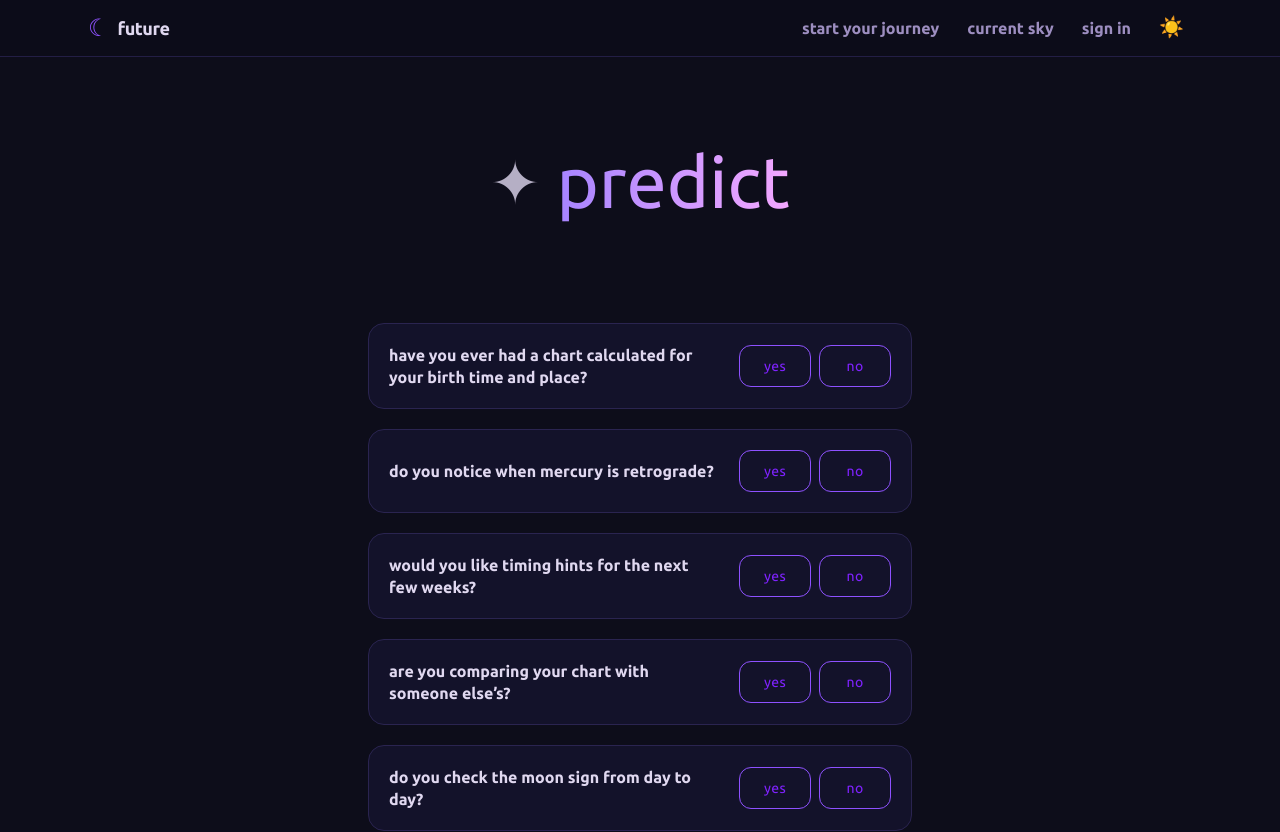
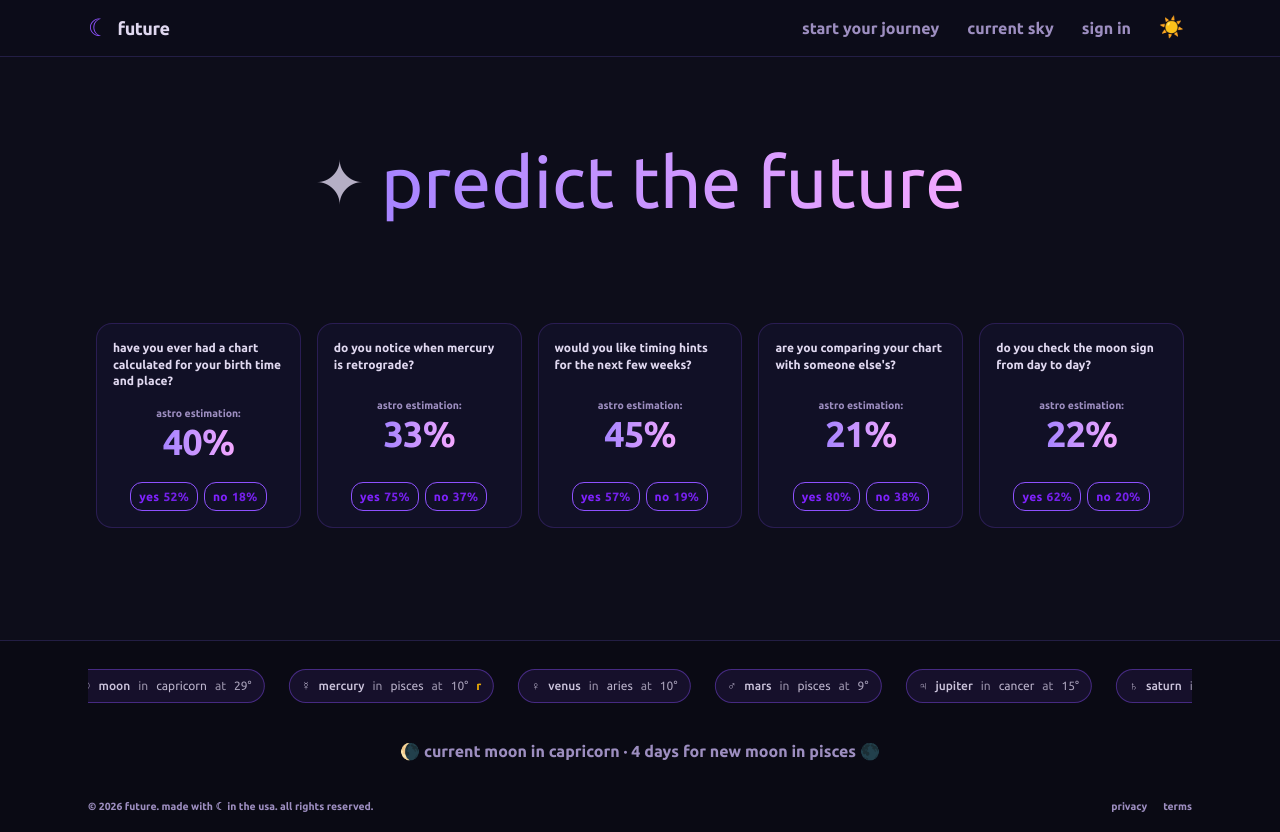
Before and after one commit to future-ai-org/future-ai-app, a Next.js app: page / in a window 1280 px wide. Shown: the top 832 px of the page. Built offline with nearby package versions, Linux system fonts and the light colour scheme; no server answers; a web font is replaced by a local one.

Commit message:
design is pretty

```diff
--- a/components/chart/TransitsTable.tsx
+++ b/components/chart/TransitsTable.tsx
@@ -12,17 +12,17 @@ interface Props {
   transit: ChartResult;
 }
 
-type RowPosition = { name: string; longitude: number; house: number; retrograde?: boolean };
+type RowPosition = { name: string; longitude: number; retrograde?: boolean };
 
 function byName(
   result: ChartResult,
 ): Map<string, RowPosition> {
   const map = new Map<string, RowPosition>();
   for (const p of result.planets) {
-    map.set(p.name, { name: p.name, longitude: p.longitude, house: p.house, retrograde: p.retrograde });
+    map.set(p.name, { name: p.name, longitude: p.longitude, retrograde: p.retrograde });
   }
   for (const p of result.points ?? []) {
-    map.set(p.name, { name: p.name, longitude: p.longitude, house: p.house, retrograde: p.retrograde });
+    map.set(p.name, { name: p.name, longitude: p.longitude, retrograde: p.retrograde });
   }
   return map;
 }
@@ -59,10 +59,6 @@ function PositionCell({ pos }: { pos: RowPosition | undefined }) {
       <span className="font-symbols mr-1 text-[#2d1b4e] dark:text-[#8b7ab8]">{f.glyph}</span>
       {f.sign} {f.deg}°{f.min}&apos;
       {pos.retrograde && <span className="text-red-400 text-xs ml-0.5">℞</span>}
-      {' · '}
-      <span className="bg-muted rounded px-1.5 py-0.5 text-xs text-muted-foreground">
-        {copy.planetTable.house} {pos.house}
-      </span>
     </td>
   );
 }
--- a/components/home/HeroSection.tsx
+++ b/components/home/HeroSection.tsx
@@ -3,11 +3,11 @@ import { copy } from '@/lib/copy';
 export function HeroSection() {
   return (
     <section className="flex flex-col items-center justify-center text-center px-4 pt-12 pb-6 md:pt-20 md:pb-10">
-      <h1 className="flex flex-nowrap items-center justify-center gap-3 sm:gap-4 whitespace-nowrap">
-        <span className="text-5xl md:text-6xl opacity-80 leading-none" aria-hidden>
+      <h1 className="flex flex-wrap items-center justify-center gap-x-3 gap-y-1 sm:gap-x-4 text-center max-w-4xl">
+        <span className="text-5xl md:text-6xl opacity-80 leading-none shrink-0" aria-hidden>
           {copy.predict.heroIcon}
         </span>
-        <span className="text-4xl sm:text-5xl md:text-7xl font-serif bg-gradient-to-r from-violet-400 to-fuchsia-300 bg-clip-text text-transparent leading-tight">
+        <span className="text-3xl sm:text-5xl md:text-7xl font-serif bg-gradient-to-r from-violet-400 to-fuchsia-300 bg-clip-text text-transparent leading-tight">
           {copy.predict.title}
         </span>
       </h1>
--- a/components/home/PredictQuestionCards.tsx
+++ b/components/home/PredictQuestionCards.tsx
@@ -7,6 +7,22 @@ import { copy } from '@/lib/copy';
 import { cn } from '@/lib/utils';
 
 type Answer = 'yes' | 'no' | null;
+
+/** Deterministic “random” percentage per card (stable SSR + hydration). */
+function randomEstimationPercent(cardIndex: number): number {
+  let s = (cardIndex + 1) * 0x6d2b79f5 + 0x9e3779b9;
+  s ^= s << 13;
+  s ^= s >>> 7;
+  s ^= s << 17;
+  return ((s >>> 0) % 73) + 18;
+}
+
+/** Placeholder % shown on each button (not tied to selection). */
+function dumbButtonPercents(index: number): { yes: number; no: number } {
+  const yes = 52 + ((index * 23) % 41);
+  const no = 18 + ((index * 19) % 37);
+  return { yes, no };
+}
 
 export function PredictQuestionCards() {
   const questions = copy.predict.questions;
@@ -23,16 +39,37 @@ export function PredictQuestionCards() {
   return (
     <ul
       aria-label={copy.predict.questionsAria}
-      className="mt-14 w-full max-w-xl mx-auto flex flex-col gap-5 px-4 pb-8 list-none"
+      className="mt-14 grid grid-cols-2 sm:grid-cols-3 lg:grid-cols-5 gap-3 sm:gap-4 w-full max-w-6xl mx-auto px-4 pb-8 list-none"
     >
-      {questions.map((question, i) => (
-        <li key={i}>
-          <Card className="flex flex-col gap-4 sm:flex-row sm:items-center sm:justify-between sm:gap-6">
-            <p className="text-left text-sm sm:text-base font-bold text-foreground leading-snug flex-1">
+      {questions.map((question, i) => {
+        const pct = randomEstimationPercent(i);
+        const dumb = dumbButtonPercents(i);
+        return (
+          <li key={i} className="min-w-0 flex justify-center">
+            <Card
+              className={cn(
+                'w-full max-w-[11.5rem] sm:max-w-[13rem] aspect-square flex flex-col p-3 sm:p-4 min-h-0',
+                'border-violet-500/20 bg-card/80',
+              )}
+            >
+              <p className="shrink-0 text-left text-[0.7rem] sm:text-xs font-bold text-foreground leading-snug line-clamp-4 sm:line-clamp-5">
                 {question}
               </p>
+
+              <div className="flex-1 min-h-0 flex flex-col items-center justify-center text-center px-0.5 py-1 gap-0">
+                <p className="text-[0.6rem] sm:text-[0.65rem] font-bold text-muted-foreground leading-tight mb-1">
+                  {copy.predict.estimationPrefix}
+                </p>
+                <p
+                  className="text-3xl sm:text-4xl font-serif font-bold tabular-nums leading-none tracking-tight bg-gradient-to-r from-violet-400 to-fuchsia-300 bg-clip-text text-transparent"
+                  aria-hidden
+                >
+                  {pct}%
+                </p>
+              </div>
+
               <div
-              className="flex shrink-0 gap-2 justify-center sm:justify-end"
+                className="shrink-0 flex justify-center gap-1 sm:gap-1.5 w-full pt-1"
                 role="group"
                 aria-label={question}
               >
@@ -40,30 +77,37 @@ export function PredictQuestionCards() {
                   type="button"
                   variant={answers[i] === 'yes' ? 'primary' : 'secondary'}
                   className={cn(
-                  '!px-6 !py-2.5 !text-sm min-w-[4.5rem]',
-                  answers[i] === 'yes' && 'ring-2 ring-violet-400/60 ring-offset-2 ring-offset-background',
+                    '!px-2 !py-1.5 !text-[0.65rem] sm:!text-xs min-w-0 !leading-tight whitespace-nowrap',
+                    answers[i] === 'yes' && 'ring-1 ring-violet-400/60 ring-offset-1 ring-offset-background',
                   )}
                   aria-pressed={answers[i] === 'yes'}
                   onClick={() => setAnswer(i, 'yes')}
                 >
-                {copy.predict.yes}
+                  <span className="inline-flex items-baseline gap-1 font-bold tabular-nums">
+                    <span>{copy.predict.yes}</span>
+                    <span className="opacity-90">{dumb.yes}%</span>
+                  </span>
                 </Button>
                 <Button
                   type="button"
                   variant={answers[i] === 'no' ? 'primary' : 'secondary'}
                   className={cn(
-                  '!px-6 !py-2.5 !text-sm min-w-[4.5rem]',
-                  answers[i] === 'no' && 'ring-2 ring-violet-400/60 ring-offset-2 ring-offset-background',
+                    '!px-2 !py-1.5 !text-[0.65rem] sm:!text-xs min-w-0 !leading-tight whitespace-nowrap',
+                    answers[i] === 'no' && 'ring-1 ring-violet-400/60 ring-offset-1 ring-offset-background',
                   )}
                   aria-pressed={answers[i] === 'no'}
                   onClick={() => setAnswer(i, 'no')}
                 >
-                {copy.predict.no}
+                  <span className="inline-flex items-baseline gap-1 font-bold tabular-nums">
+                    <span>{copy.predict.no}</span>
+                    <span className="opacity-90">{dumb.no}%</span>
+                  </span>
                 </Button>
               </div>
             </Card>
           </li>
-      ))}
+        );
+      })}
     </ul>
   );
 }
--- a/components/layout/Footer.tsx
+++ b/components/layout/Footer.tsx
@@ -31,10 +31,10 @@ export function Footer() {
     <footer className="mt-auto w-full border-t border-border/80 bg-footer">
       <div className="mx-auto max-w-6xl px-4 pt-6 pb-10 sm:px-6 sm:pb-12">
         <AstroFooterStrip transits={transits} />
-        <p className="mt-6 pt-2 pb-6 text-center text-base font-bold text-muted-foreground sm:pb-8" title={moon.phaseName}>
+        <p className="mt-6 pt-2 pb-4 text-center text-base font-bold text-muted-foreground sm:pb-6" title={moon.phaseName}>
           {moon.emoji} {moonLine}
         </p>
-        <div className="mt-6 flex flex-col sm:flex-row items-center justify-between gap-3 text-center sm:text-left font-bold">
+        <div className="mt-3 flex flex-col sm:flex-row items-center justify-between gap-3 text-center sm:text-left font-bold">
           <p className="text-[0.65rem] text-muted-foreground">{copyrightText}</p>
           <div className="flex items-center gap-4 text-[0.65rem] text-muted-foreground">
             <Link href="/privacy" className="hover:text-foreground/80 transition-colors">Privacy</Link>
--- /dev/null
+++ b/data/predict.json
@@ -0,0 +1,16 @@
+{
+  "heroIcon": "✦",
+  "title": "predict the future",
+  "yes": "yes",
+  "no": "no",
+  "estimationPrefix": "astro estimation:",
+  "estimationPending": "—",
+  "questionsAria": "quick questions",
+  "questions": [
+    "have you ever had a chart calculated for your birth time and place?",
+    "do you notice when mercury is retrograde?",
+    "would you like timing hints for the next few weeks?",
+    "are you comparing your chart with someone else's?",
+    "do you check the moon sign from day to day?"
+  ]
+}
--- a/lib/copy.ts
+++ b/lib/copy.ts
@@ -1,5 +1,8 @@
+import predict from '@/data/predict.json';
+
 /**
  * Editable copy for the app. Change strings here to update text across the site.
+ * Predict page strings (hero + question cards) live in `data/predict.json`.
  */
 export const copy = {
   site: {
@@ -175,20 +178,7 @@ export const copy = {
     ],
   },
 
-  predict: {
-    heroIcon: '✦',
-    title: 'predict',
-    yes: 'yes',
-    no: 'no',
-    questionsAria: 'quick questions',
-    questions: [
-      'have you ever had a chart calculated for your birth time and place?',
-      'do you notice when mercury is retrograde?',
-      'would you like timing hints for the next few weeks?',
-      'are you comparing your chart with someone else’s?',
-      'do you check the moon sign from day to day?',
-    ],
-  },
+  predict,
 
   notFound: {
     title: 'page not found',
```
Lines whose indentation alone changed are shown as unchanged.
